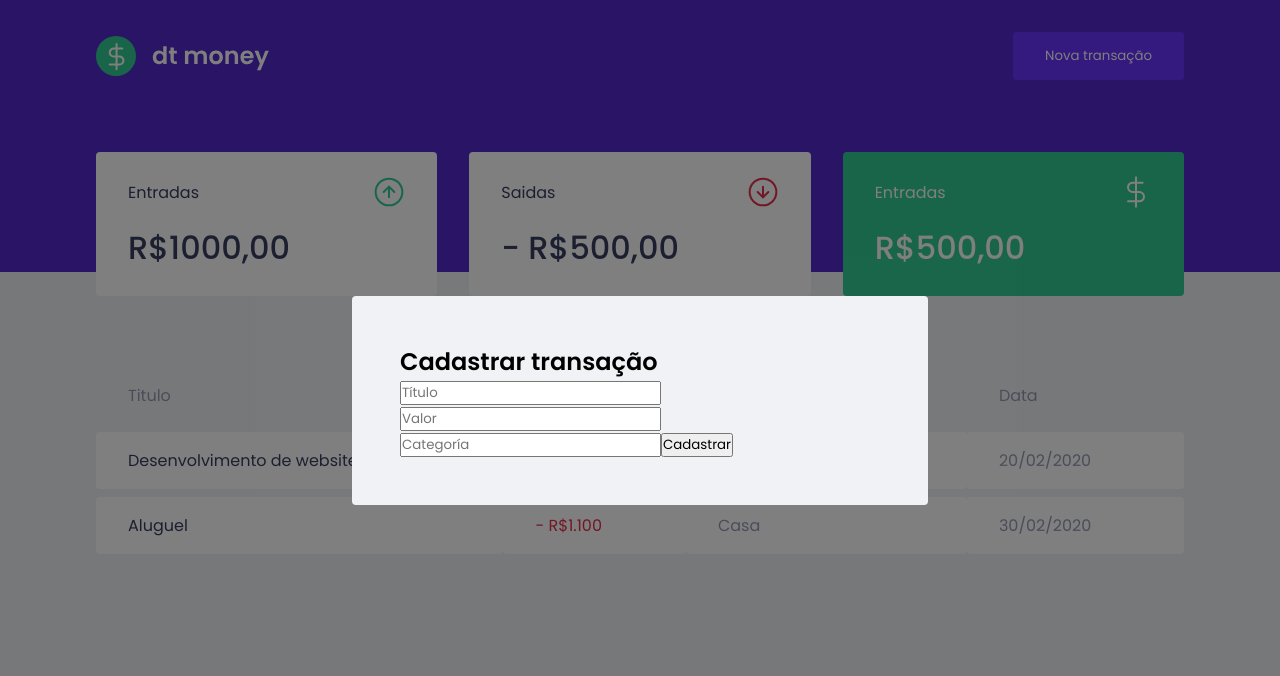
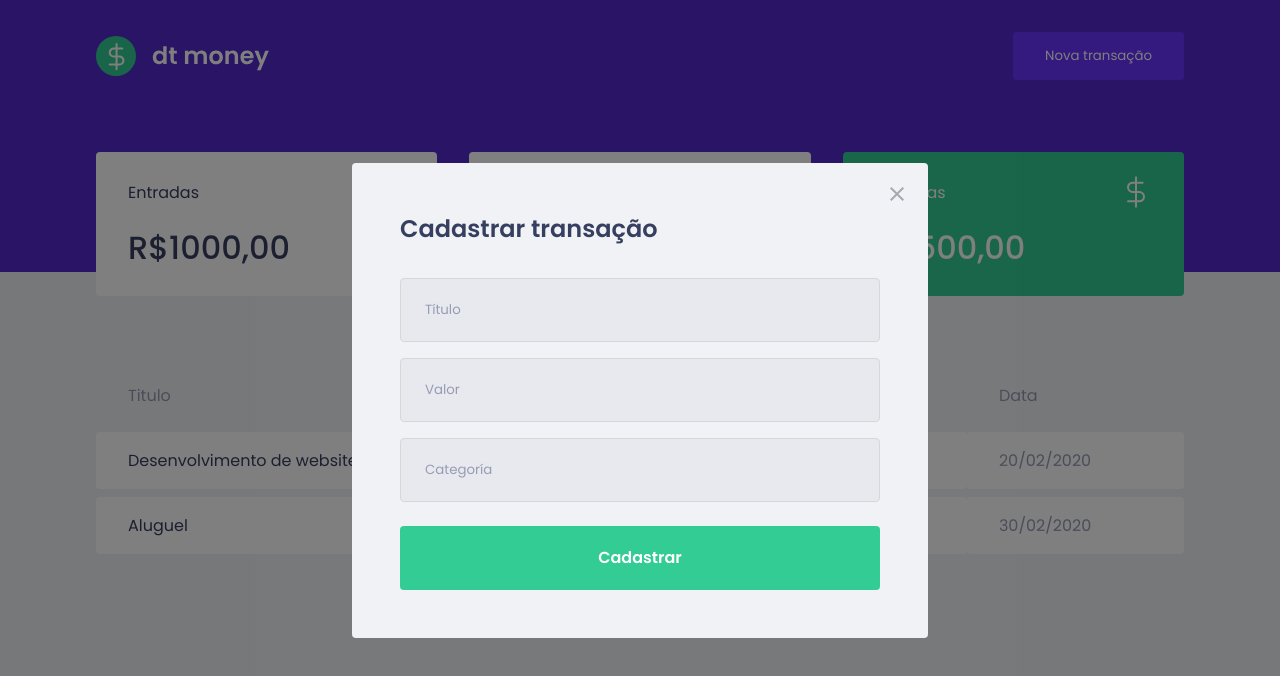
Before and after one commit to ricardo-rp-ignite/dtmoney, a React (Create React App) app: page / in a window 1280 px wide. Both pictures are taken after a click on the button "Nova transação". Shown: the top 676 px of the page. Built offline with nearby package versions, Linux system fonts and the light colour scheme; no server answers; what miragejs would draw is missing.

Commit message:
💄 Styled modal

```diff
--- a/src/components/NewTransactionModal/index.tsx
+++ b/src/components/NewTransactionModal/index.tsx
@@ -1,5 +1,8 @@
 import Modal from 'react-modal'
 import { Form } from './styles'
+
+import closeImg from '../../assets/close.svg'
+
 Modal.setAppElement('#root')
 
 type NewTransactionModalProps = {
@@ -18,6 +21,14 @@
       overlayClassName="react-modal-overlay"
       className="react-modal-content"
     >
+      <button
+        type="button"
+        onClick={onRequestClose}
+        className="react-modal-close"
+      >
+        <img src={closeImg} alt="Fechar modal" />
+      </button>
+
       <Form>
         <h2>Cadastrar transação</h2>
 
@@ -25,7 +36,7 @@
         <input type="number" placeholder="Valor" />
         <input placeholder="Categoría" />
 
-        <button>Cadastrar</button>
+        <button type="submit">Cadastrar</button>
       </Form>
     </Modal>
   )
--- a/src/components/NewTransactionModal/styles.ts
+++ b/src/components/NewTransactionModal/styles.ts
@@ -1,3 +1,46 @@
 import styled from 'styled-components'
 
-export const Form = styled.form``
+export const Form = styled.form`
+  h2 {
+    color: var(--text-title);
+    font-size: 1.5rem;
+    margin-bottom: 2rem;
+  }
+
+  input {
+    width: 100%;
+    padding: 0 1.5rem;
+    height: 4rem;
+    border-radius: 0.25rem;
+
+    border: 1px solid #d7d7d7;
+    background: #e7e9ee;
+
+    &::placeholder {
+      color: var(--text-body);
+    }
+
+    & + input {
+      margin-top: 1rem;
+    }
+  }
+
+  button[type='submit'] {
+    width: 100%;
+    padding: 0 1.5rem;
+    height: 4rem;
+    background: var(--green);
+    color: #fff;
+    border-radius: 0.25rem;
+    border: 0;
+    font-size: 1rem;
+    margin-top: 1.5rem;
+    font-weight: 600;
+
+    transition: filter 0.2s;
+
+    &:hover {
+      filter: brightness(0.9);
+    }
+  }
+`
--- a/src/styles/global.ts
+++ b/src/styles/global.ts
@@ -76,4 +76,18 @@
         border-radius: 0.25rem;
     }
 
+    .react-modal-close {
+        position: absolute;
+        right: 1.5rem;
+        top: 1.5rem;
+        border: 0;
+        background: transparent;
+
+        transition: filter 0.2s;
+
+        &:hover {
+            filter: brightness(0.8);
+        }
+    }
+
 `
```
